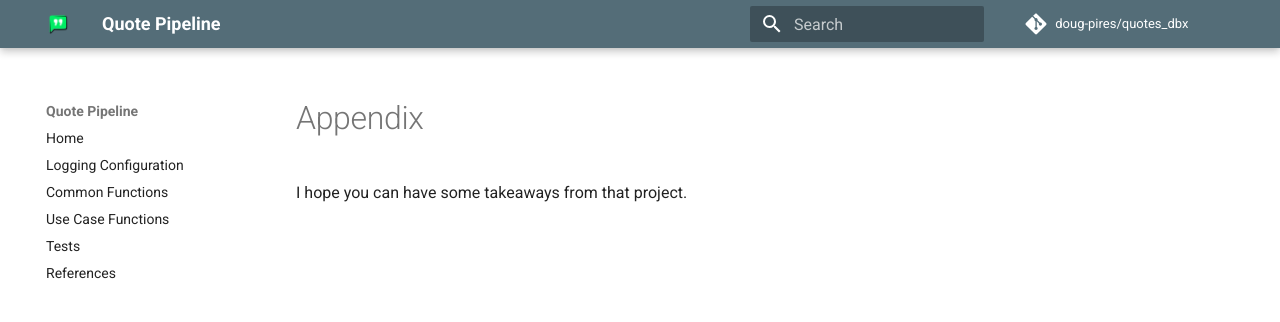
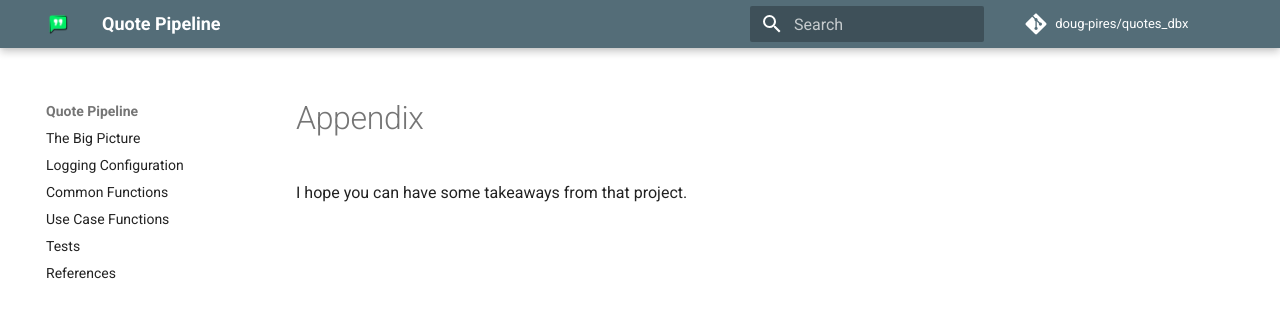
Before and after one commit to doug-pires/quotes_dbx, an MkDocs documentation site: the page built from docs/appendix.md, in a window 1280 px wide. Shown: the top 322 px of the page. Built offline with MkDocs 1.6.1 and Material for MkDocs 9.7.7, drawn with Linux system fonts in a browser that asks for light colours; comment, search, counter and statistics services are not loaded.

Commit message:
refactor: Changed mkdocs.yml instead HOME we added as big picutre

```diff
--- a/mkdocs.yml
+++ b/mkdocs.yml
@@ -4,7 +4,7 @@ repo_name: doug-pires/quotes_dbx
 edit_uri: /tree/main/docs
 
 nav:
-  - Home: index.md
+  - The Big Picture: index.md
   - Logging Configuration: logging.md
   - Common Functions: common_functions.md
   - Use Case Functions: use_case_functions.md
```
